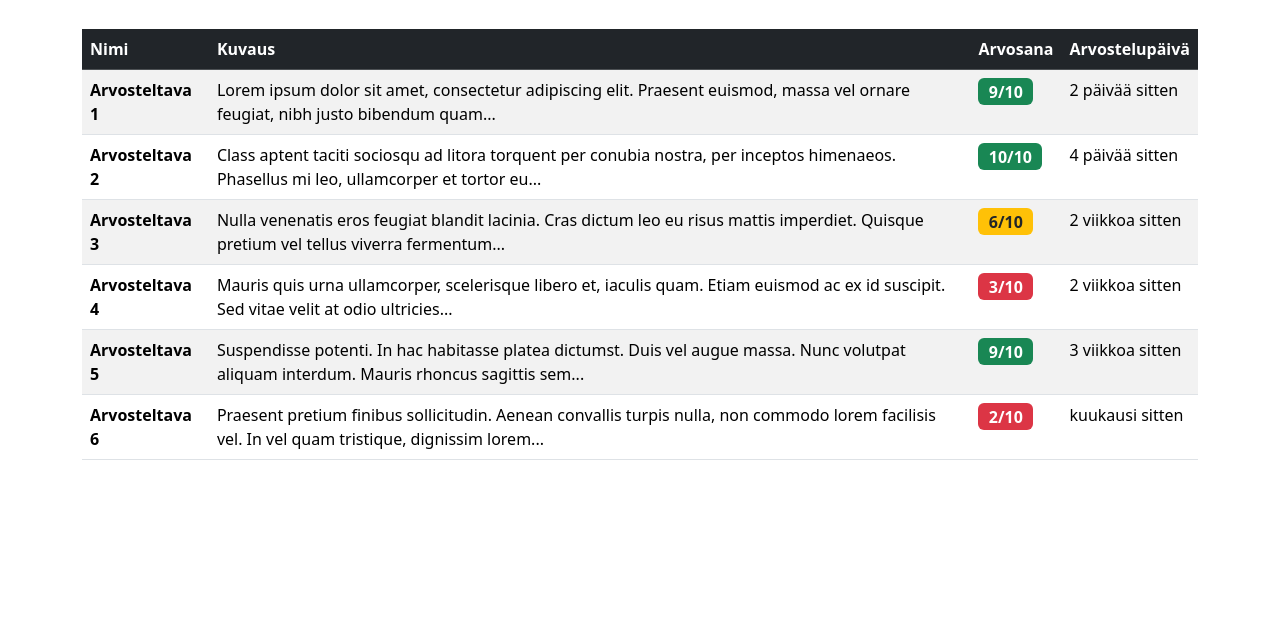
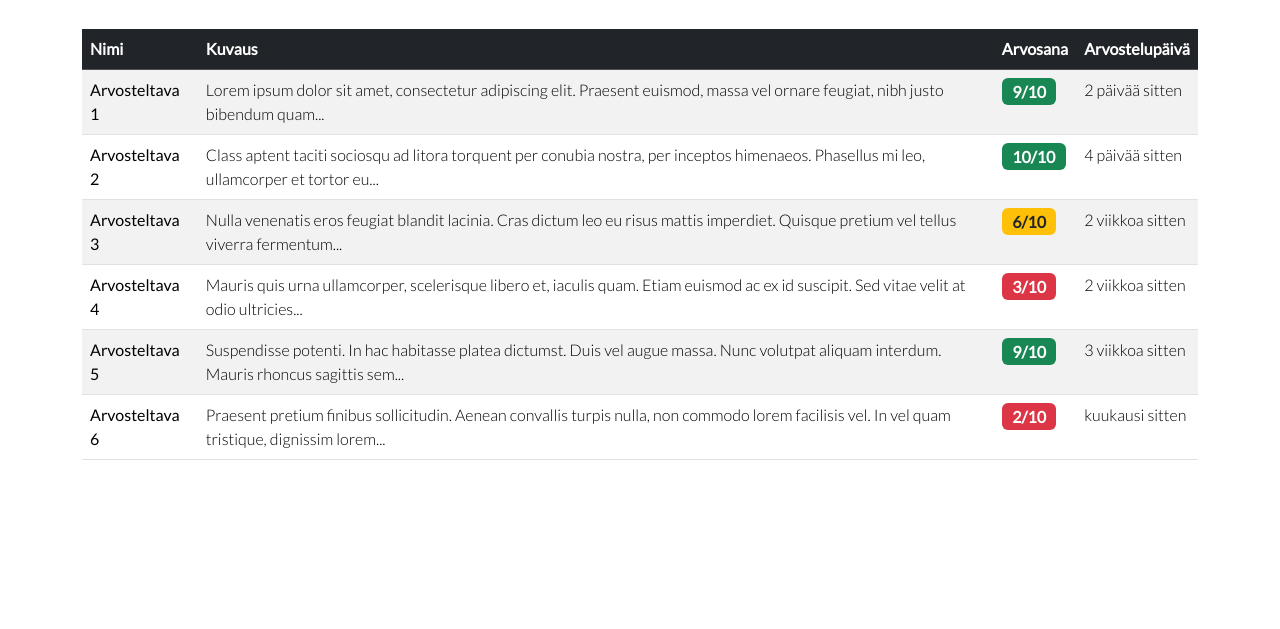
Before and after one commit to 0x00A/2_bootstrap, a plain HTML site: page lista.html in a window 1280 px wide. Shown: the part 171-800 px from the top of the page. Drawn offline with nearby package versions, Linux system fonts and the light colour scheme.

Commit message:
move styles to separate file, use a non-default font

```diff
--- a/lista.html
+++ b/lista.html
@@ -6,6 +6,9 @@
     <meta http-equiv='X-UA-Compatible' content='IE=edge'>
     <title>Lista</title>
     <meta name='viewport' content='width=device-width, initial-scale=1'>
+
+    <!-- CSS tyylit -->
+    <link rel="stylesheet" href="style.css">
 
     <!-- bootstrap v.5.3.8 -->
     <link href="https://cdn.jsdelivr.net/npm/bootstrap@5.3.8/dist/css/bootstrap.min.css" rel="stylesheet"
--- /dev/null
+++ b/style.css
@@ -0,0 +1,13 @@
+@import url('https://fonts.googleapis.com/css2?family=Lato:wght@300;400&display=swap');
+
+/* fontin vaihto */
+body {
+    font-family: 'Lato', sans-serif !important;
+    font-weight: 300 !important;
+}
+
+/* normalisoidaan kuvakarusellin kuvien koko */
+.carousel-item img {
+    height: 500px;
+    object-fit: cover;
+}
```
Also changed, not shown: arvostelut.html (+2 -0 lines), index.html (+3 -0 lines), loput.html (+3 -9 lines).
